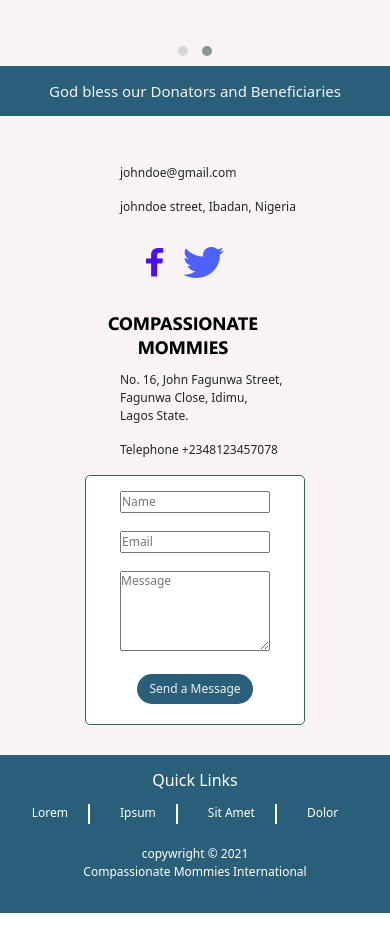
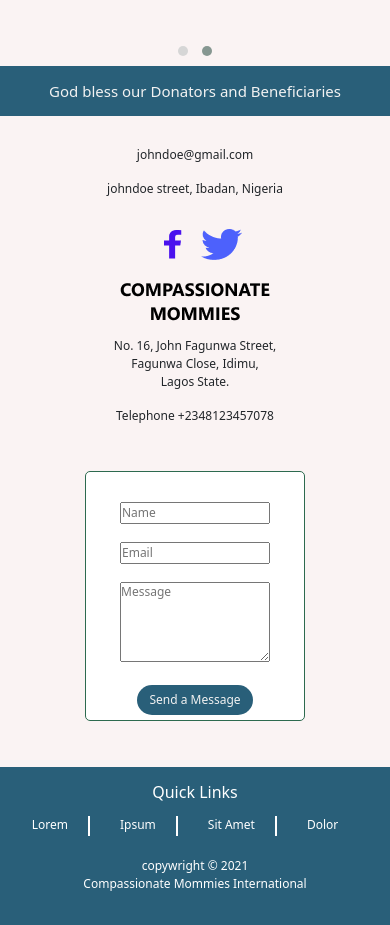
Before and after one commit to wordfreak/Ngo_web, a plain HTML site: page index.html in a window 390 px wide. Shown: the part 3596-4521 px from the top of the page. Drawn offline with nearby package versions, Linux system fonts and the light colour scheme.

Commit message:
fixed landing page responsiveness

```diff
--- a/index.html
+++ b/index.html
@@ -237,18 +237,18 @@
    <!--Form Section Starts-->
       <div class="form pt-5">
          <div class="container">
-            <div class="row">
-               <div class="col-lg-6">
-                   <div class="mt-5 ps-5">
-                      <div class="mb-5 address address-wrapper">
+            <div class="row pb-3">
+               <div class="col-lg-6 col-md-6 col-sm-6">
+                   <div class="data-wrap text-center">
+                      <div class="address address-wrapper">
                         <p>johndoe@gmail.com</p>
                         <p>johndoe street, Ibadan, Nigeria</p>
                       </div>
-                      <div class="mb-4 social-logos">
+                      <div class="mb-2 social-logos">
                         <img class="m-3" src="images/fb.png" alt="facebook">
                         <img src="images/twitter.png" alt="twitter">
                       </div>
-                      <div class="ps-5 mb-3">
+                      <div class="mb-3">
                         <img src="images/cm.png" alt="logo">
                       </div>
                       <div class="address-wrapper">
@@ -261,7 +261,7 @@
                       </div>
                   </div>
                </div>
-               <div class="col-lg-6">
+               <div class="col-lg-6 col-md-6 col-sm-6">
                   <div id="contact-form" class="form-div">
                       <form action="#">
                         <label for="name">
@@ -273,7 +273,7 @@
                         </label> <br> <br>
 
                         <label for="message">
-                           <textarea name="message" id="message" cols="30" rows="10" placeholder="Message"></textarea>
+                           <textarea name="message" id="message" cols="30" rows="5" placeholder="Message"></textarea>
                         </label> <br> <br>
                         <button class="btn btn-outline-success form-btn">Send a Message</button>
                       </form>
--- a/styles/responsiveLanding.css
+++ b/styles/responsiveLanding.css
@@ -31,7 +31,7 @@
     }
 
     .form-div{
-        width: 50%;
+        width: 100%;
         margin: 15px auto;
     }
 
@@ -115,9 +115,9 @@
 
     .form-div{
         width: 60%;
-        margin: 0 auto;
+        margin: 30px auto;
         height: 250px;
-        padding-top: 15px;
+        padding-top: 30px;
         margin-bottom: 30px;
     }
 
@@ -135,6 +135,7 @@
 
     .address{
         margin-bottom: 0 !important;
+        margin-top: 30px !important;
     }
 
     .donors h4{
@@ -178,11 +179,4 @@
          width: 35%;
      }
 
-     .address-wrapper{
-        margin-left: 60px;
-     }
-
-     .social-logos{
-         margin-left: 70px;
-     }
   }
```
